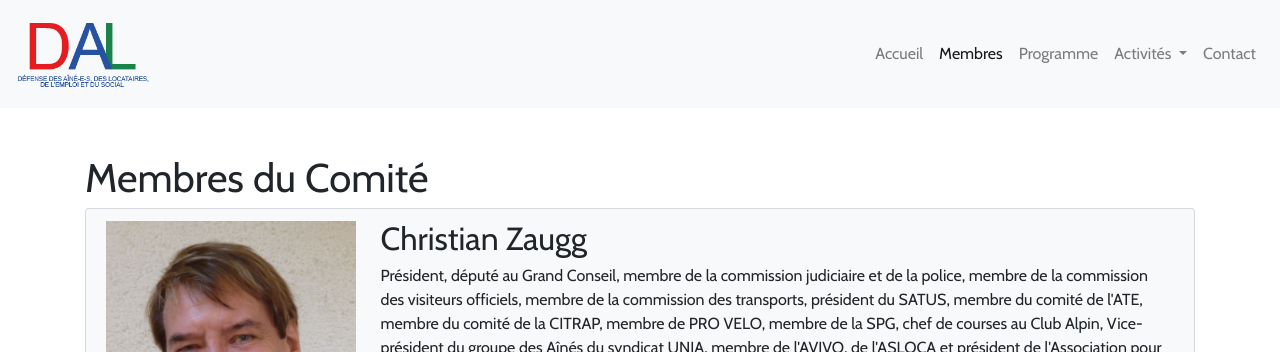
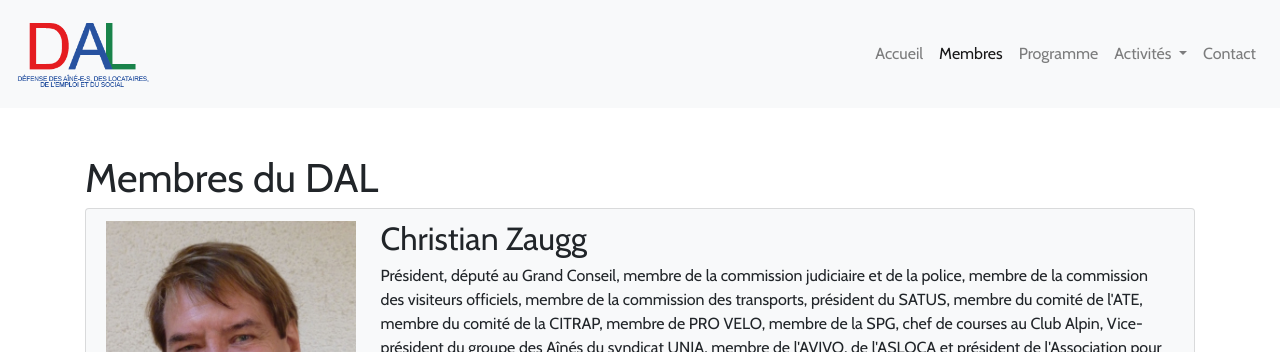
Before and after one commit to SimonNtz/DAL_web, a Jekyll site: the page built from membres/index.html, in a window 1280 px wide and 900 px high. Shown: the top 352 px of the window. Built offline with Jekyll 4.4.1, drawn with Linux system fonts in a browser that asks for light colours; nearby versions of some CDN libraries.

Commit message:
Change memeber's page lead

```diff
--- a/membres/index.html
+++ b/membres/index.html
@@ -2,7 +2,7 @@
 layout: default
 ---
 
-<h1>Membres du Comité</h1>
+<h1>Membres du DAL</h1>
 
 <div class="list-group">
   {% for member in site.data.members %}
```
